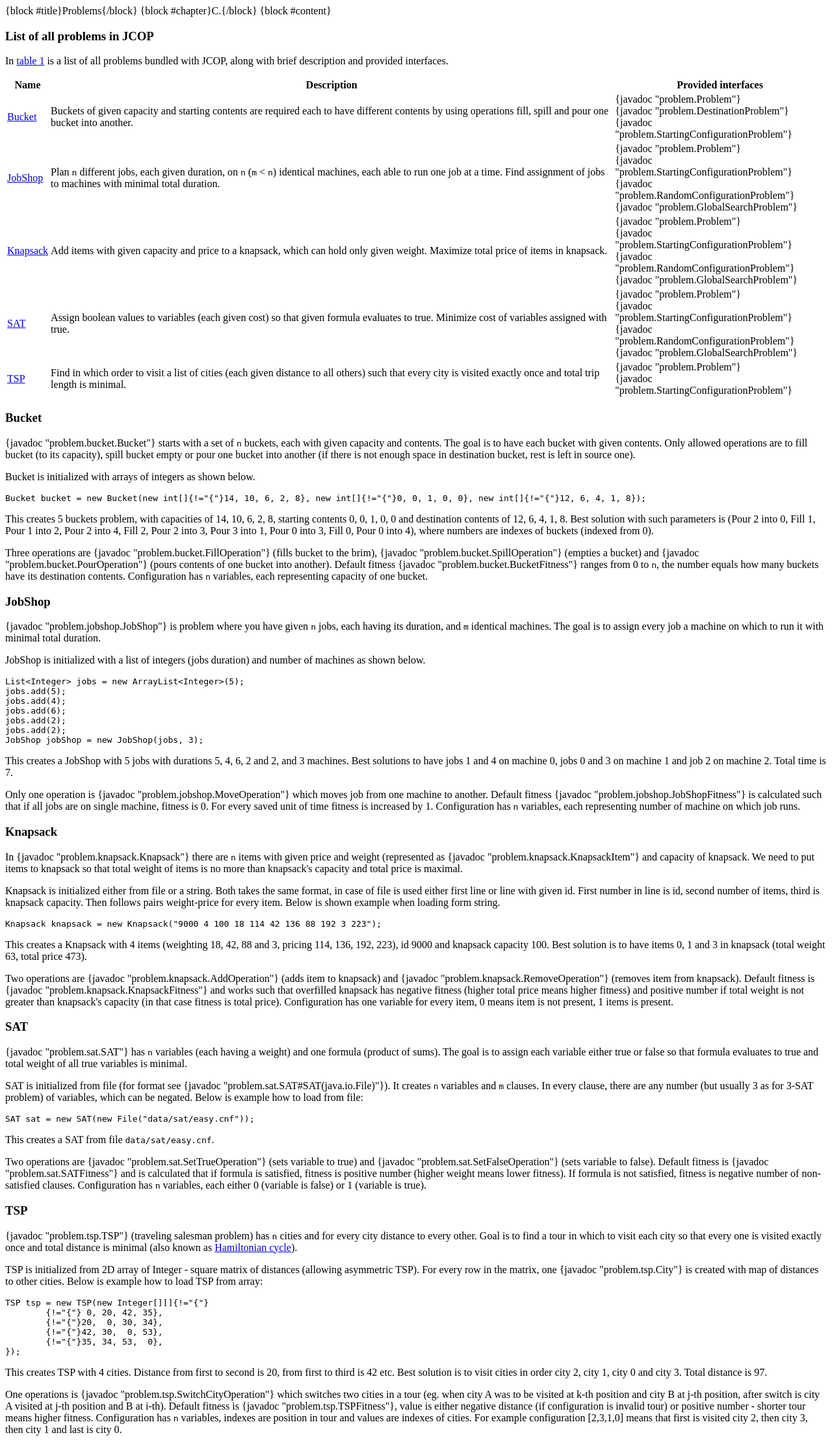
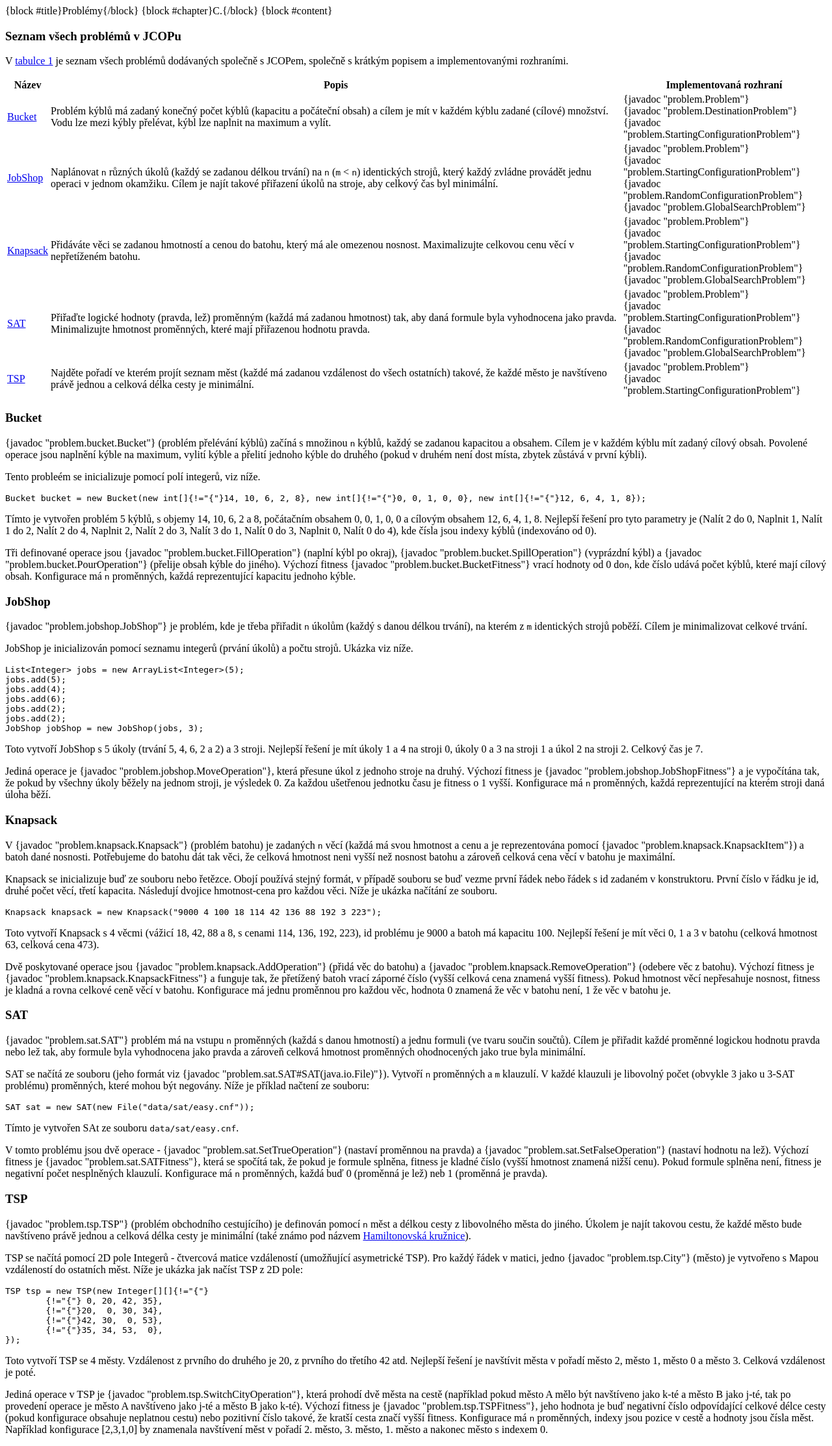
Before and after one commit to cvut/JCOP, a PHP site: page /templates/Appendix/cs.problems.phtml in a window 1280 px wide. Shown: the whole page at 65% size. Run offline with PHP 8.4, Linux system fonts and the light colour scheme.

Commit message:
* czech translations for appendices algorithms, problems and libraries + AddThis.com link
git-svn-id: svn://svn.code.sf.net/p/jcop/code/trunk@14 ca20af45-4a20-473b-94bf-0ef87cbc3059

```diff
--- a/www/app/templates/@layout.phtml
+++ b/www/app/templates/@layout.phtml
@@ -100,6 +100,7 @@
             <li><a href="http://twitter.com/cig_jcop">Twitter</a></li>
             <li><a href="http://sourceforge.net/projects/jcop/">SourceForge</a></li>
             <li><a href="http://sourceforge.net/tracker/?func=add&amp;group_id=310929&amp;atid=1309046">{_"SourceForge bugs"} <img src="{$basePath}/images/bug_error_16.png" alt="BUG" /></a></li>
+            <li><a class="addthis_button nohover" href="http://www.addthis.com/bookmark.php?v=250&amp;username=skalickaondrej"><img src="http://s7.addthis.com/static/btn/v2/lg-share-en.gif" width="125" height="16" alt="Bookmark and Share" style="border:0"/></a><script type="text/javascript" src="http://s7.addthis.com/js/250/addthis_widget.js#username=skalickaondrej"></script></li>
 					</ul>
 				</li>
 				<li>
--- a/www/app/templates/Appendix/algorithms.phtml
+++ b/www/app/templates/Appendix/algorithms.phtml
@@ -20,7 +20,7 @@
   </tr>
   <tr>
     <td><a href="#breadth-first-search">BreadthFirstSearch</a></td>
-    <td>Graph search algorithm where newly expanded elements are placed to the end of queue. Slow but find optimal
+    <td>Graph search algorithm where newly expanded elements are placed to the end of queue. Slow but finds optimal
     solution.</td>
     <td>Graph search</td>
     <td>{javadoc "problem.StartingConfigurationProblem"}</td>
@@ -71,7 +71,7 @@
 
 <p>
   {javadoc "algorithm.graphsearch.dfs.DepthFirstSearch"} traverses over all possible configurations. First expanded
-  configurations are processed last. Is very slow (since it traverses all configurations, but always finds optimal
+  configurations are processed last. Is very slow (since it traverses all configurations), but always finds optimal
   solution (however shortest path is not guaranteed).
 </p>
 
@@ -82,7 +82,7 @@
 <p>
   {javadoc "algorithm.geneticalgorithm.GeneticAlgorithm"} simulates evolution in nature. Creates population of random configurations and
   then randomly (better configurations has higher chance) selects pair to reproduce into new pair of configurations (to
-  next generation). Every optimization step consists of creating whole new population. Common configurations are size of
+  next generation). Every optimization step consists of creating whole new population. Common settings for this algorithm are size of
   population and mutation rate. Suggested improvements are implementing new {javadoc "algorithm.geneticalgorithm.Selection"},
   {javadoc "algorithm.geneticalgorithm.Mutation"} and {javadoc "algorithm.geneticalgorithm.Reproduction"} classes.
 </p>
--- a/www/app/templates/Appendix/cs.problems.phtml
+++ b/www/app/templates/Appendix/cs.problems.phtml
@@ -1,24 +1,24 @@
-{block #title}Problems{/block}
+{block #title}Problémy{/block}
 {block #chapter}C.{/block}
 {block #content}
 
-<h3>List of all problems in JCOP</h3>
+<h3>Seznam všech problémů v JCOPu</h3>
 
 <p>
-  In <a href="#table-1">table 1</a> is a list of all problems bundled with JCOP, along with brief description and
-  provided interfaces.
+  V <a href="#table-1">tabulce 1</a> je seznam všech problémů dodávaných společně s JCOPem, společně s krátkým popisem
+  a implementovanými rozhraními.
 </p>
 
 <table class="full" id="table-1">
   <tr>
-    <th>Name</th>
-    <th>Description</th>
-    <th>Provided interfaces</th>
+    <th>Název</th>
+    <th>Popis</th>
+    <th>Implementovaná rozhraní</th>
   </tr>
   <tr>
     <td><a href="#bucket">Bucket</a></td>
-    <td>Buckets of given capacity and starting contents are required each to have different contents by using operations
-    fill, spill and pour one bucket into another.</td>
+    <td>Problém kýblů má zadaný konečný počet kýblů (kapacitu a počáteční obsah) a cílem je mít v každém kýblu zadané
+    (cílové) množství. Vodu lze mezi kýbly přelévat, kýbl lze naplnit na maximum a vylít.</td>
     <td>
       {javadoc "problem.Problem"}<br />
       {javadoc "problem.DestinationProblem"}<br />
@@ -27,8 +27,9 @@
   </tr>
   <tr>
     <td><a href="#job-shop">JobShop</a></td>
-    <td>Plan <code>n</code> different jobs, each given duration, on <code>n</code> (<code>m</code> &lt; <code>n</code>) identical machines, each able to run one job at
-    a time. Find assignment of jobs to machines with minimal total duration.</td>
+    <td>Naplánovat <code>n</code> různých úkolů (každý se zadanou délkou trvání) na <code>n</code> (<code>m</code> &lt;
+    <code>n</code>) identických strojů, který každý zvládne provádět jednu operaci v jednom okamžiku. Cílem je najít
+    takové přiřazení úkolů na stroje, aby celkový čas byl minimální.</td>
     <td>
       {javadoc "problem.Problem"}<br />
       {javadoc "problem.StartingConfigurationProblem"}<br />
@@ -38,8 +39,8 @@
   </tr>
   <tr>
     <td><a href="#knapsack">Knapsack</a></td>
-    <td>Add items with given capacity and price to a knapsack, which can hold only given weight. Maximize total price
-    of items in knapsack.</td>
+    <td>Přidáváte věci se zadanou hmotností a cenou do batohu, který má ale omezenou nosnost. Maximalizujte celkovou
+    cenu věcí v nepřetíženém batohu.</td>
     <td>
       {javadoc "problem.Problem"}<br />
       {javadoc "problem.StartingConfigurationProblem"}<br />
@@ -49,8 +50,8 @@
   </tr>
   <tr>
     <td><a href="#sat">SAT</a></td>
-    <td>Assign boolean values to variables (each given cost) so that given formula evaluates to true. Minimize cost of
-    variables assigned with true.</td>
+    <td>Přiřaďte logické hodnoty (pravda, lež) proměnným (každá má zadanou hmotnost) tak, aby daná formule byla vyhodnocena
+    jako pravda. Minimalizujte hmotnost proměnných, které mají přiřazenou hodnotu pravda.</td>
     <td>
       {javadoc "problem.Problem"}<br />
       {javadoc "problem.StartingConfigurationProblem"}<br />
@@ -60,8 +61,8 @@
   </tr>
   <tr>
     <td><a href="#tsp">TSP</a></td>
-    <td>Find in which order to visit a list of cities (each given distance to all others) such that every city is
-    visited exactly once and total trip length is minimal.</td>
+    <td>Najděte pořadí ve kterém projít seznam měst (každé má zadanou vzdálenost do všech ostatních) takové, že každé
+    město je navštíveno právě jednou a celková délka cesty je minimální.</td>
     <td>
       {javadoc "problem.Problem"}<br />
       {javadoc "problem.StartingConfigurationProblem"}
@@ -72,14 +73,13 @@
 <h3 id="bucket">Bucket</h3>
 
 <p>
-  {javadoc "problem.bucket.Bucket"} starts with a set of  <code>n</code> buckets, each with given capacity and contents.
-  The goal is to have each bucket with given contents. Only allowed operations are to fill bucket (to its capacity),
-  spill bucket empty or pour one bucket into another (if there is not enough space in destination bucket, rest is left
-  in source one).
+  {javadoc "problem.bucket.Bucket"} (problém přelévání kýblů) začíná s množinou <code>n</code> kýblů, každý se zadanou
+  kapacitou a obsahem. Cílem je v každém kýblu mít zadaný cílový obsah. Povolené operace jsou naplnění kýble na maximum,
+  vylití kýble a přelití jednoho kýble do druhého (pokud v druhém není dost místa, zbytek zůstává v první kýbli).
 </p>
 
 <p>
-  Bucket is initialized with arrays of integers as shown below.
+  Tento probleém se inicializuje pomocí polí integerů, viz níže.
 </p>
 
 <pre class="brush: java;">
@@ -87,30 +87,28 @@ Bucket bucket = new Bucket(new int[]{!="{"}14, 10, 6, 2, 8}, new int[]{!="{"}0,
 </pre>
 
 <p>
-  This creates 5 buckets problem, with capacities of 14, 10, 6, 2, 8, starting contents 0, 0, 1, 0, 0 and destination
-  contents of 12, 6, 4, 1, 8. Best solution with such parameters is (Pour 2 into 0, Fill 1, Pour 1 into 2, Pour 2 into
-  4, Fill 2, Pour 2 into 3, Pour 3 into 1, Pour 0 into 3, Fill 0, Pour 0 into 4), where numbers are indexes of buckets
-  (indexed from 0).
+  Tímto je vytvořen problém 5 kýblů, s objemy 14, 10, 6, 2 a 8, počátačním obsahem 0, 0, 1, 0, 0 a cílovým obsahem 12,
+  6, 4, 1, 8. Nejlepší řešení pro tyto parametry je (Nalít 2 do 0, Naplnit 1, Nalít 1 do 2, Nalít 2 do
+  4, Naplnit 2, Nalít 2 do 3, Nalít 3 do 1, Nalít 0 do 3, Naplnit 0, Nalít 0 do 4), kde čísla jsou indexy kýblů
+  (indexováno od 0).
 </p>
 
 <p>
-  Three operations are {javadoc "problem.bucket.FillOperation"} (fills bucket to the brim), {javadoc "problem.bucket.SpillOperation"}
-  (empties a bucket) and {javadoc "problem.bucket.PourOperation"} (pours contents of one bucket into another).
-  Default fitness {javadoc "problem.bucket.BucketFitness"} ranges from 0 to <code>n</code>, the number equals how many
-  buckets have its destination contents. Configuration has <code>n</code> variables, each representing capacity of
-  one bucket.
+  Tři definované operace jsou {javadoc "problem.bucket.FillOperation"} (naplní kýbl po okraj), {javadoc "problem.bucket.SpillOperation"}
+  (vyprázdní kýbl) a {javadoc "problem.bucket.PourOperation"} (přelije obsah kýble do jiného). Výchozí fitness {javadoc "problem.bucket.BucketFitness"}
+  vrací hodnoty od 0 do<code>n</code>, kde číslo udává počet kýblů, které mají cílový obsah. Konfigurace má <code>n</code>
+  proměnných, každá reprezentující kapacitu jednoho kýble.
 </p>
 
 <h3 id="job-shop">JobShop</h3>
 
 <p>
-  {javadoc "problem.jobshop.JobShop"} is problem where you have given <code>n</code> jobs, each having its duration, and
-  <code>m</code> identical machines. The goal is to assign every job a machine on which to run it with minimal total
-  duration.
+  {javadoc "problem.jobshop.JobShop"} je problém, kde je třeba přiřadit <code>n</code> úkolům (každý s danou délkou
+  trvání), na kterém z <code>m</code> identických strojů poběží. Cílem je minimalizovat celkové trvání.
 </p>
 
 <p>
-  JobShop is initialized with a list of integers (jobs duration) and number of machines as shown below.
+  JobShop je inicializován pomocí seznamu integerů (prvání úkolů) a počtu strojů. Ukázka viz níže.
 </p>
 
 <pre class="brush: java;">
@@ -124,29 +122,29 @@ JobShop jobShop = new JobShop(jobs, 3);
 </pre>
 
 <p>
-  This creates a JobShop with 5 jobs with durations 5, 4, 6, 2 and 2, and 3 machines. Best solutions to have jobs
-  1 and 4 on machine 0, jobs 0 and 3 on machine 1 and job 2 on machine 2. Total time is 7.
+  Toto vytvoří JobShop s 5 úkoly (trvání 5, 4, 6, 2 a 2) a 3 stroji. Nejlepší řešení je mít úkoly 1 a 4 na stroji 0,
+  úkoly 0 a 3 na stroji 1 a úkol 2 na stroji 2. Celkový čas je 7.
 </p>
 
 <p>
-  Only one operation is {javadoc "problem.jobshop.MoveOperation"} which moves job from one machine to another. Default
-  fitness {javadoc "problem.jobshop.JobShopFitness"} is calculated such that if all jobs are on single machine, fitness
-  is 0. For every saved unit of time fitness is increased by 1. Configuration has <code>n</code> variables, each
-  representing number of machine on which job runs.
+  Jediná operace je {javadoc "problem.jobshop.MoveOperation"}, která přesune úkol z jednoho stroje na druhý. Výchozí
+  fitness je {javadoc "problem.jobshop.JobShopFitness"} a je vypočítána tak, že pokud by všechny úkoly běžely na jednom
+  stroji, je výsledek 0. Za každou ušetřenou jednotku času je fitness o 1 vyšší. Konfigurace má <code>n</code>
+  proměnných, každá reprezentující na kterém stroji daná úloha běží.
 </p>
 
 <h3 id="knapsack">Knapsack</h3>
 
 <p>
-  In {javadoc "problem.knapsack.Knapsack"} there are <code>n</code> items with given price and weight (represented as
-  {javadoc "problem.knapsack.KnapsackItem"} and capacity of knapsack. We need to put items to knapsack so that total
-  weight of items is no more than knapsack's capacity and total price is maximal.
+  V {javadoc "problem.knapsack.Knapsack"} (problém batohu) je zadaných <code>n</code> věcí (každá má svou hmotnost a cenu
+  a je reprezentována pomocí {javadoc "problem.knapsack.KnapsackItem"}) a batoh dané nosnosti. Potřebujeme do batohu dát
+  tak věci, že celková hmotnost neni vyšší než nosnost batohu a zároveň celková cena věcí v batohu je maximální.
 </p>
 
 <p>
-  Knapsack is initialized either from file or a string. Both takes the same format, in case of file is used either
-  first line or line with given id. First number in line is id, second number of items, third is knapsack capacity.
-  Then follows pairs weight-price for every item. Below is shown example when loading form string.
+  Knapsack se inicializuje buď ze souboru nebo řetězce. Obojí používá stejný formát, v případě souboru se buď vezme
+  první řádek nebo řádek s id zadaném v konstruktoru. První číslo v řádku je id, druhé počet věcí, třetí kapacita.
+  Následují dvojice hmotnost-cena pro každou věci. Níže je ukázka načítání ze souboru.
 </p>
 
 <pre class="brush: java;">
@@ -154,30 +152,30 @@ Knapsack knapsack = new Knapsack("9000 4 100 18 114 42 136 88 192 3 223");
 </pre>
 
 <p>
-  This creates a Knapsack with 4 items (weighting 18, 42, 88 and 3, pricing 114, 136, 192, 223), id 9000 and knapsack
-  capacity 100. Best solution is to have items 0, 1 and 3 in knapsack (total weight 63, total price 473).
+  Toto vytvoří Knapsack s 4 věcmi (vážicí 18, 42, 88 a 8, s cenami 114, 136, 192, 223), id problému je 9000 a batoh má
+  kapacitu 100. Nejlepší řešení je mít věci 0, 1 a 3 v batohu (celková hmotnost 63, celková cena 473).
 </p>
 
 <p>
-  Two operations are {javadoc "problem.knapsack.AddOperation"} (adds item to knapsack) and {javadoc "problem.knapsack.RemoveOperation"}
-  (removes item from knapsack). Default fitness is {javadoc "problem.knapsack.KnapsackFitness"} and works such that
-  overfilled knapsack has negative fitness (higher total price means higher fitness) and positive number if total weight
-  is not greater than knapsack's capacity (in that case fitness is total price). Configuration has one variable for every
-  item, 0 means item is not present, 1 items is present.
+  Dvě poskytované operace jsou {javadoc "problem.knapsack.AddOperation"} (přidá věc do batohu) a {javadoc "problem.knapsack.RemoveOperation"}
+  (odebere věc z batohu). Výchozí fitness je {javadoc "problem.knapsack.KnapsackFitness"} a funguje tak, že přetížený
+  batoh vrací záporné číslo (vyšší celková cena znamená vyšší fitness). Pokud hmotnost věcí nepřesahuje nosnost, fitness
+  je kladná a rovna celkové ceně věcí v batohu. Konfigurace má jednu proměnnou pro každou věc, hodnota 0 znamená že věc
+  v batohu není, 1 že věc v batohu je.
 </p>
 
 <h3 id="sat">SAT</h3>
 
 <p>
-  {javadoc "problem.sat.SAT"} has <code>n</code> variables (each having a weight) and one formula (product of sums). The
-  goal is to assign each variable either true or false so that formula evaluates to true and total weight of all true
-  variables is minimal.
+  {javadoc "problem.sat.SAT"} problém má na vstupu <code>n</code> proměnných (každá s danou hmotností) a jednu formuli
+  (ve tvaru součin součtů). Cílem je přiřadit každé proměnné logickou hodnotu pravda nebo lež tak, aby formule byla
+  vyhodnocena jako pravda a zároveň celková hmotnost proměnných ohodnocených jako true byla minimální.
 </p>
 
 <p>
-  SAT is initialized from file (for format see {javadoc "problem.sat.SAT#SAT(java.io.File)"}). It creates <code>n</code>
-  variables and <code>m</code> clauses. In every clause, there are any number (but usually 3 as for 3-SAT problem) of
-  variables, which can be negated. Below is example how to load from file:
+  SAT se načítá ze souboru (jeho formát viz {javadoc "problem.sat.SAT#SAT(java.io.File)"}). Vytvoří <code>n</code>
+  proměnných a <code>m</code> klauzulí. V každé klauzuli je libovolný počet (obvykle 3 jako u 3-SAT problému) proměnných,
+  které mohou být negovány. Níže je příklad načtení ze souboru:
 </p>
 
 <pre class="brush: java;">
@@ -185,29 +183,29 @@ SAT sat = new SAT(new File("data/sat/easy.cnf"));
 </pre>
 
 <p>
-  This creates a SAT from file <code>data/sat/easy.cnf</code>.
+  Tímto je vytvořen SAt ze souboru <code>data/sat/easy.cnf</code>.
 </p>
 
 <p>
-  Two operations are {javadoc "problem.sat.SetTrueOperation"} (sets variable to true) and {javadoc "problem.sat.SetFalseOperation"}
-  (sets variable to false). Default fitness is {javadoc "problem.sat.SATFitness"} and is calculated that if formula is
-  satisfied, fitness is positive number (higher weight means lower fitness). If formula is not satisfied, fitness is
-  negative number of non-satisfied clauses. Configuration has <code>n</code> variables, each either 0 (variable is
-  false) or 1 (variable is true).
+  V tomto problému jsou dvě operace - {javadoc "problem.sat.SetTrueOperation"} (nastaví proměnnou na pravda) a {javadoc "problem.sat.SetFalseOperation"}
+  (nastaví hodnotu na lež). Výchozí fitness je {javadoc "problem.sat.SATFitness"}, která se spočítá tak, že pokud je
+  formule splněna, fitness je kladné číslo (vyšší hmotnost znamená nižší cenu). Pokud formule splněna není, fitness je
+  negativní počet nesplněných klauzulí. Konfigurace má <code>n</code> proměnných, každá buď 0 (proměnná je lež) neb 1
+  (proměnná je pravda).
 </p>
 
 <h3 id="tsp">TSP</h3>
 
 <p>
-  {javadoc "problem.tsp.TSP"} (traveling salesman problem) has <code>n</code> cities and for every city distance to
-  every other. Goal is to find a tour in which to visit each city so that every one is visited exactly once and total
-  distance is minimal (also known as <a href="http://en.wikipedia.org/wiki/Hamiltonian_cycle">Hamiltonian cycle</a>).
+  {javadoc "problem.tsp.TSP"} (problém obchodního cestujícího) je definován pomocí <code>n</code> měst a délkou cesty
+  z libovolného města do jiného. Úkolem je najít takovou cestu, že každé město bude navštíveno právě jednou a celková
+  délka cesty je minimální (také známo pod názvem <a href="http://cs.wikipedia.org/wiki/Hamiltonovská_kružnice#Hamiltonovsk.C3.A1_kru.C5.BEnice">Hamiltonovská kružnice</a>).
 </p>
 
 <p>
-  TSP is initialized from 2D array of Integer - square matrix of distances (allowing asymmetric TSP). For every row in
-  the matrix, one {javadoc "problem.tsp.City"} is created with map of distances to other cities. Below is example how
-  to load TSP from array:
+  TSP se načítá pomocí 2D pole Integerů - čtvercová matice vzdáleností (umožňující asymetrické TSP). Pro každý řádek
+  v matici, jedno {javadoc "problem.tsp.City"} (město) je vytvořeno s Mapou vzdáleností do ostatních měst. Níže je
+  ukázka jak načíst TSP z 2D pole:
 </p>
 
 <pre class="brush: java;">
@@ -220,15 +218,16 @@ TSP tsp = new TSP(new Integer[][]{!="{"}
 </pre>
 
 <p>
-  This creates TSP with 4 cities. Distance from first to second is 20, from first to third is 42 etc. Best solution is
-  to visit cities in order city 2, city 1, city 0 and city 3. Total distance is 97.
+  Toto vytvoří TSP se 4 městy. Vzdálenost z prvního do druhého je 20, z prvního do třetího 42 atd. Nejlepší řešení je
+  navštívit města v pořadí město 2, město 1, město 0 a město 3. Celková vzdálenost je poté.
 </p>
 
 <p>
-  One operations is {javadoc "problem.tsp.SwitchCityOperation"} which switches two cities in a tour (eg. when city A was
-  to be visited at k-th position and city B at j-th position, after switch is city A visited at j-th position and B at
-  i-th). Default fitness is {javadoc "problem.tsp.TSPFitness"}, value is either negative distance (if configuration is
-  invalid tour) or positive number - shorter tour means higher fitness. Configuration has <code>n</code> variables,
-  indexes are position in tour and values are indexes of cities. For example configuration [2,3,1,0] means that first
-  is visited city 2, then city 3, then city 1 and last is city 0.
+  Jediná operace v TSP je {javadoc "problem.tsp.SwitchCityOperation"}, která prohodí dvě města na cestě (například pokud
+  město A mělo být navštíveno jako k-té a město B jako j-té, tak po provedení operace je město A navštíveno jako j-té a
+  město B jako k-té). Výchozí fitness je {javadoc "problem.tsp.TSPFitness"}, jeho hodnota je buď negativní číslo
+  odpovídající celkové délce cesty (pokud konfigurace obsahuje neplatnou cestu) nebo pozitivní číslo takové, že kratší
+  cesta značí vyšší fitness. Konfigurace má <code>n</code> proměnných, indexy jsou pozice v cestě a hodnoty jsou čísla
+  měst. Například konfigurace [2,3,1,0] by znamenala navštívení měst v pořadí 2. město, 3. město, 1. město a nakonec
+  město s indexem 0.
 </p>
--- a/www/document_root/css/style.css
+++ b/www/document_root/css/style.css
@@ -57,6 +57,7 @@ a:hover{}
 #sidebar li li{line-height:30px;margin:0px 30px;padding:0px 0px 0px 15px;border-left:none;background:url(../images/img07.jpg) no-repeat left 12px;}
 #sidebar li li a {padding: 0px 15px 0px 0px;}
 #sidebar li li a:hover, #sidebar li li a.active {background:url(../images/img07.jpg) no-repeat right;}
+#sidebar li li a.nohover {background:none;}
 #sidebar h2{height:46px;padding-top:13px;padding-left:50px;margin-bottom:10px;background:url(../images/img06.jpg) no-repeat left 4px;letter-spacing:-.5px;font-size:1.8em;color:#696969;}
 #sidebar p{margin:0 0px;padding:0px 30px 20px 50px;text-align:justify;}
 #sidebar a{border:none;color:#4D4D4D;text-decoration:none;}
```
Also changed, not shown: www/app/templates/Appendix/cs.algorithms.phtml (+62 -62 lines), www/app/templates/Appendix/cs.libraries.phtml (+12 -12 lines), www/app/templates/Appendix/problems.phtml (+6 -5 lines).
